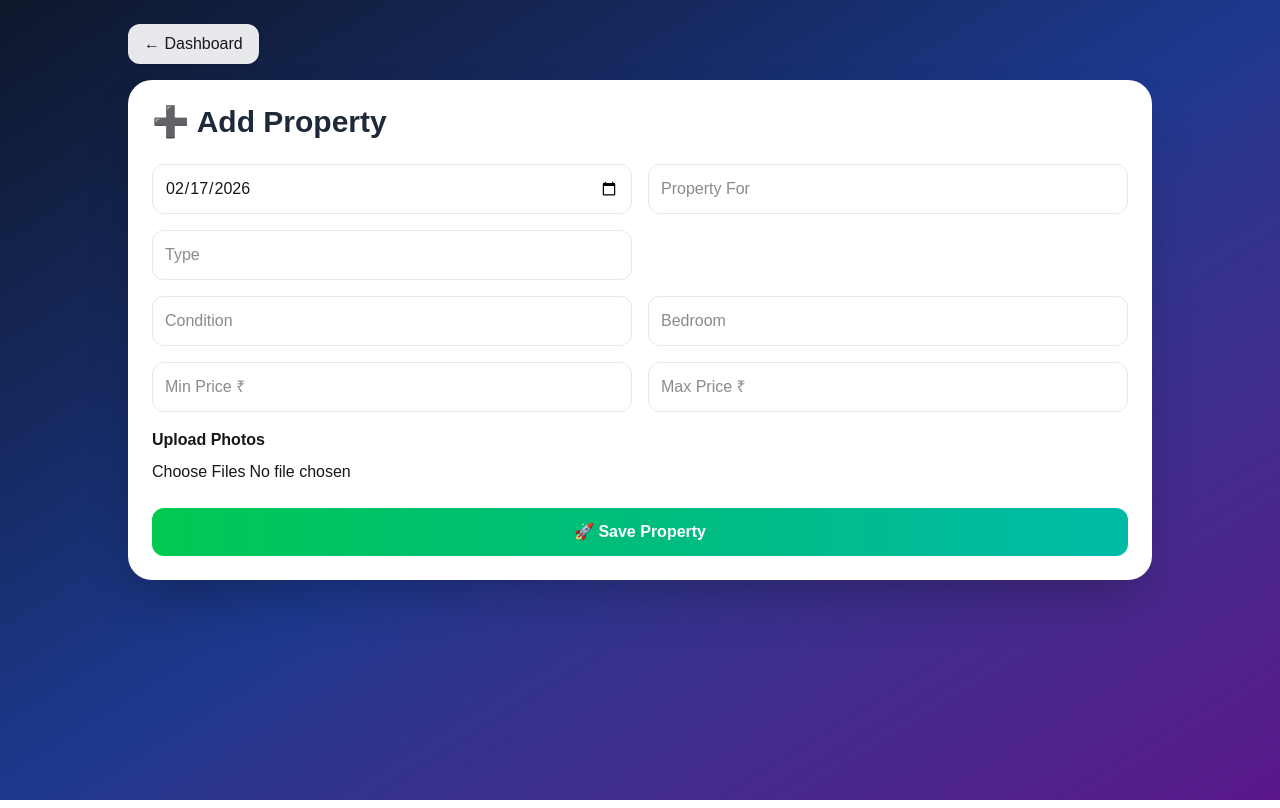
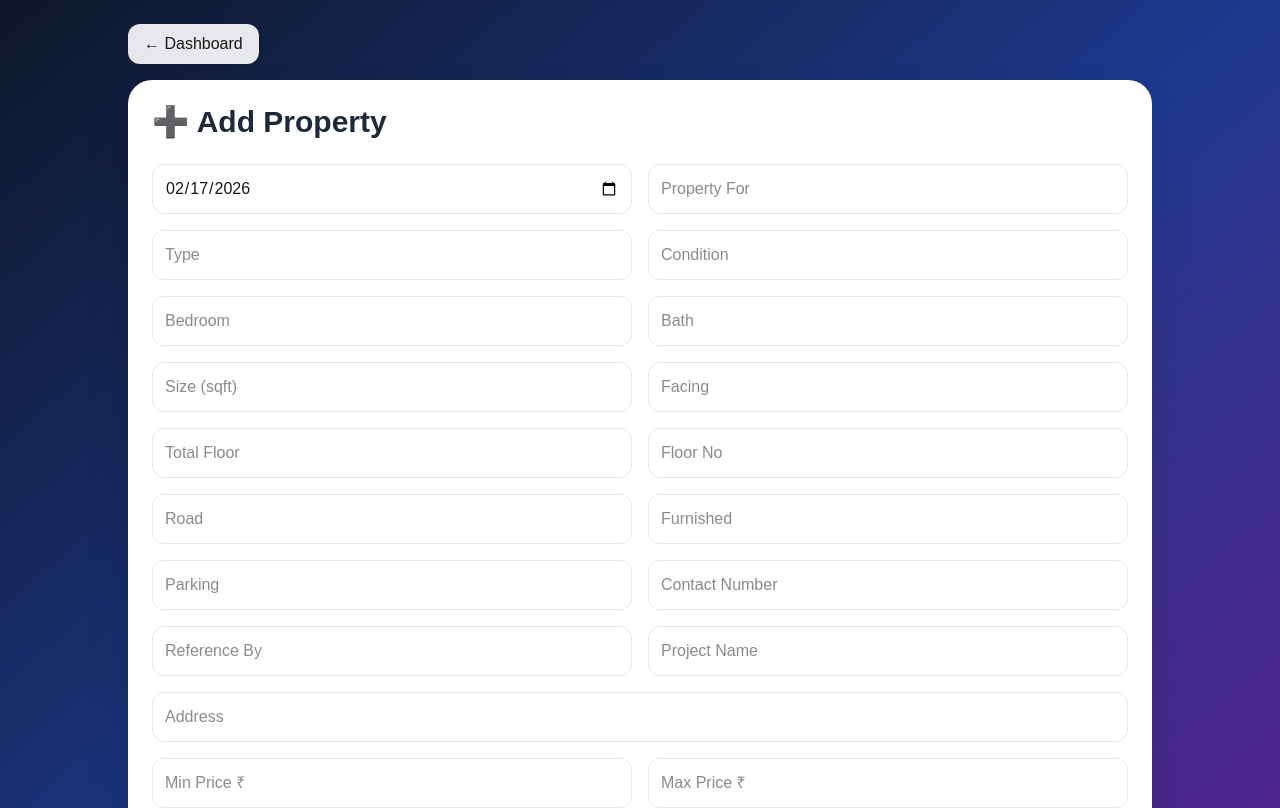
Before and after one commit to yyjcpl-ctrl/crm-project, a Next.js app: page /add-property in a window 1280 px wide. Shown: the top 808 px of the page. Built offline with nearby package versions, Linux system fonts and the light colour scheme.

Commit message:
full add property form

```diff
--- a/app/add-property/page.tsx
+++ b/app/add-property/page.tsx
@@ -38,22 +38,21 @@ export default function AddPropertyPage() {
   const input =
     "w-full border border-gray-200 focus:border-blue-500 focus:ring-2 focus:ring-blue-200 p-3 rounded-xl outline-none transition bg-white";
 
-  // ✅ AUTO DATE (user change allowed)
+  // ✅ AUTO DATE
   useEffect(() => {
     const today = new Date().toISOString().split("T")[0];
     setForm((p: any) => ({ ...p, date: p.date || today }));
   }, []);
 
-  // 🔥 number formatter
+  // ✅ price formatter
   const formatPrice = (val: string) => {
     const num = val.replace(/[^0-9]/g, "");
     return num.replace(/\B(?=(\d{3})+(?!\d))/g, ",");
   };
 
-  // ✅ MULTI FILE PREVIEW (FIXED)
+  // ✅ file handler
   const handleFiles = (files: FileList | null) => {
     if (!files) return;
-
     const arr = Array.from(files);
     setForm((p: any) => ({ ...p, files: arr }));
 
@@ -61,7 +60,7 @@ export default function AddPropertyPage() {
     setPreview(urls);
   };
 
-  // 🔥 file → base64
+  // ✅ file → base64
   const toBase64 = (file: File) =>
     new Promise<string>((resolve, reject) => {
       const reader = new FileReader();
@@ -71,7 +70,7 @@ export default function AddPropertyPage() {
       reader.onerror = reject;
     });
 
-  // ✅ VALIDATION
+  // ✅ validation
   const validate = () => {
     if (!form.propertyFor) return "Select Property For";
     if (!form.type) return "Select Property Type";
@@ -79,7 +78,7 @@ export default function AddPropertyPage() {
     return null;
   };
 
-  // ✅ SUBMIT
+  // ✅ submit
   const handleSubmit = async () => {
     const errMsg = validate();
     if (errMsg) {
@@ -134,7 +133,7 @@ export default function AddPropertyPage() {
             <input
               type="date"
               className={input}
-              value={form.date || ""}
+              value={form.date}
               onChange={(e) => setVal("date", e.target.value)}
             />
 
@@ -165,21 +164,109 @@ export default function AddPropertyPage() {
               <option value="G+2" />
               <option value="G+3" />
             </datalist>
-          </div>
 
-          {/* ROW 2 */}
-          <div className="grid md:grid-cols-2 gap-4 mt-4">
             <input
               placeholder="Condition"
               className={input}
               value={form.condition}
               onChange={(e) => setVal("condition", e.target.value)}
             />
+          </div>
+
+          {/* ROW 2 */}
+          <div className="grid md:grid-cols-2 gap-4 mt-4">
             <input
               placeholder="Bedroom"
               className={input}
               value={form.bedroom}
               onChange={(e) => setVal("bedroom", e.target.value)}
+            />
+            <input
+              placeholder="Bath"
+              className={input}
+              value={form.bath}
+              onChange={(e) => setVal("bath", e.target.value)}
+            />
+
+            <input
+              placeholder="Size (sqft)"
+              className={input}
+              value={form.size}
+              onChange={(e) => setVal("size", e.target.value)}
+            />
+            <input
+              placeholder="Facing"
+              className={input}
+              value={form.facing}
+              onChange={(e) => setVal("facing", e.target.value)}
+            />
+          </div>
+
+          {/* ROW 3 */}
+          <div className="grid md:grid-cols-2 gap-4 mt-4">
+            <input
+              placeholder="Total Floor"
+              className={input}
+              value={form.totalFloor}
+              onChange={(e) => setVal("totalFloor", e.target.value)}
+            />
+            <input
+              placeholder="Floor No"
+              className={input}
+              value={form.floorNo}
+              onChange={(e) => setVal("floorNo", e.target.value)}
+            />
+
+            <input
+              placeholder="Road"
+              className={input}
+              value={form.road}
+              onChange={(e) => setVal("road", e.target.value)}
+            />
+            <input
+              placeholder="Furnished"
+              className={input}
+              value={form.furnished}
+              onChange={(e) => setVal("furnished", e.target.value)}
+            />
+          </div>
+
+          {/* ROW 4 */}
+          <div className="grid md:grid-cols-2 gap-4 mt-4">
+            <input
+              placeholder="Parking"
+              className={input}
+              value={form.parking}
+              onChange={(e) => setVal("parking", e.target.value)}
+            />
+            <input
+              placeholder="Contact Number"
+              className={input}
+              value={form.contact}
+              onChange={(e) => setVal("contact", e.target.value)}
+            />
+
+            <input
+              placeholder="Reference By"
+              className={input}
+              value={form.referenceBy}
+              onChange={(e) => setVal("referenceBy", e.target.value)}
+            />
+            <input
+              placeholder="Project Name"
+              className={input}
+              value={form.projectName}
+              onChange={(e) => setVal("projectName", e.target.value)}
+            />
+          </div>
+
+          {/* ADDRESS */}
+          <div className="mt-4">
+            <input
+              placeholder="Address"
+              className={input}
+              value={form.address}
+              onChange={(e) => setVal("address", e.target.value)}
             />
           </div>
 
@@ -203,7 +290,17 @@ export default function AddPropertyPage() {
             />
           </div>
 
-          {/* FILE — GAP FIXED */}
+          {/* ADDITIONAL */}
+          <div className="mt-4">
+            <textarea
+              placeholder="Additional Details"
+              className={input}
+              value={form.additional}
+              onChange={(e) => setVal("additional", e.target.value)}
+            />
+          </div>
+
+          {/* FILE */}
           <div className="mt-4">
             <label className="font-semibold">Upload Photos</label>
             <input
```
